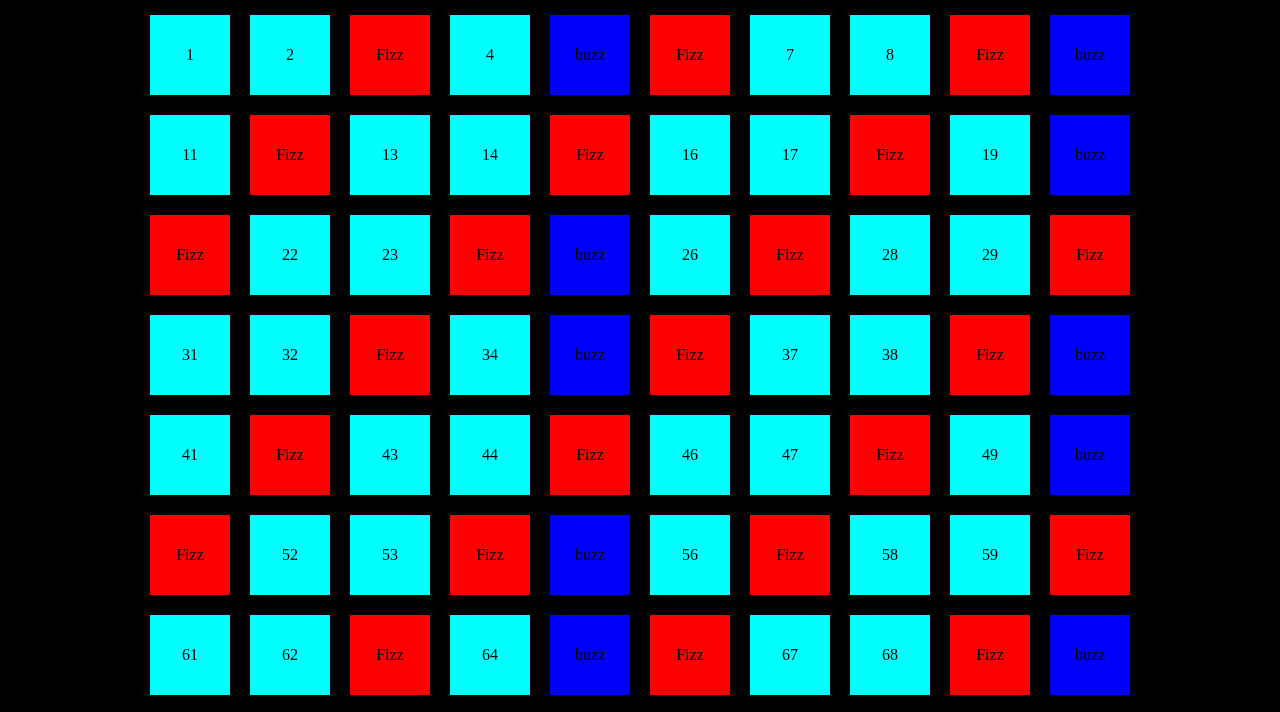
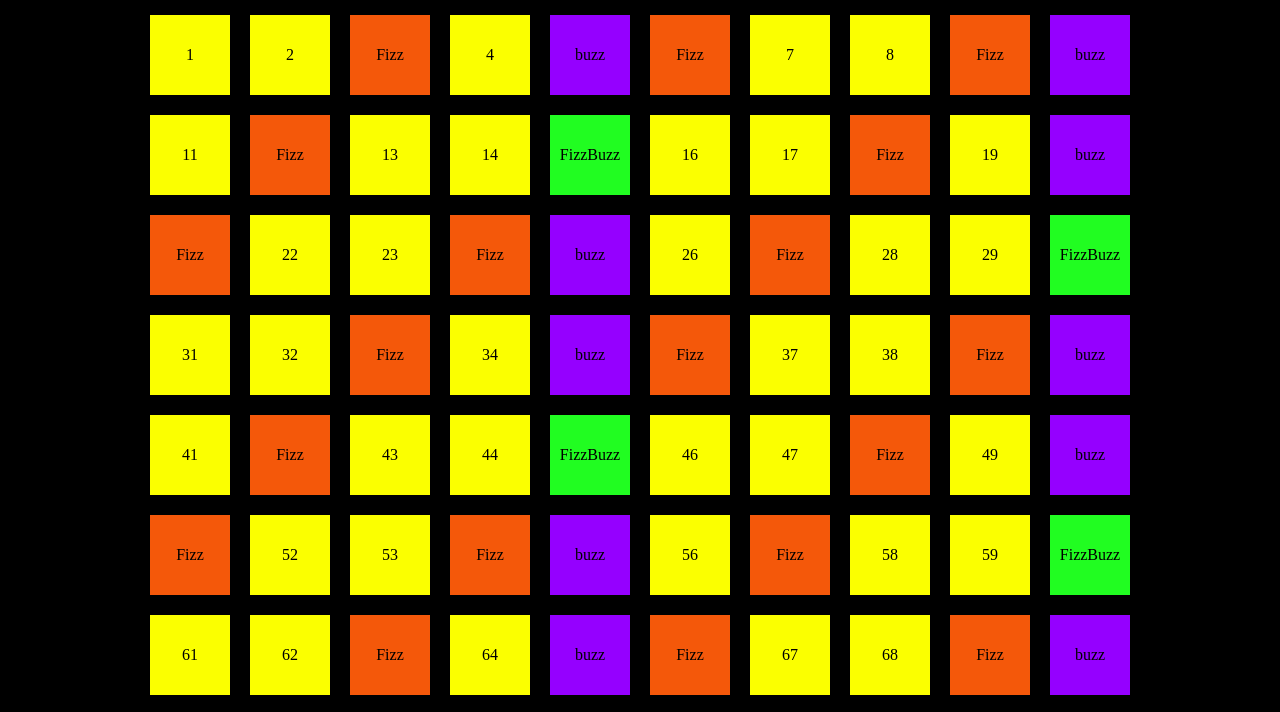
Before and after one commit to pacimarco/js-fizzbuzz, a plain HTML site: page index.html in a window 1280 px wide. Shown: the part 93-805 px from the top of the page. Drawn offline with Linux system fonts and the light colour scheme.

Commit message:
fine esercizio

```diff
--- a/css/style.css
+++ b/css/style.css
@@ -10,11 +10,11 @@
     max-width: 90%;
     width: 1000px;
     margin:  auto;
-    background-color: black;
+    background-color: rgb(0, 0, 0);k;
 }
 
 h1{
-    color: white;
+    color: rgb(255, 47, 0);
     font-size: 50px;
     text-align: center;
     margin: 20px;
@@ -27,22 +27,22 @@ h1{
     justify-content: center;
     align-items: center;
     margin: 10px;
-    background-color: aqua;
-    color: black;
+    background-color: rgb(251, 255, 0);
+    color: rgb(0, 0, 0);
 }
 
 main{
-    background-color: black;
+    background-color: rgb(0, 0, 0);
 }
 
 .box-red{
-    background-color: red;
+    background-color: rgb(244, 88, 10);
 }
 
 .box-blue{
-    background-color: blue;
+    background-color: rgb(149, 0, 255);
 }
 
 .box-green{
-    background-color: green;
+    background-color: rgb(33, 253, 33);
 }
--- a/js/main.js
+++ b/js/main.js
@@ -8,10 +8,10 @@ for (let i=1; i<=100; i++) {
     console.log(i);
    // containerDom.innerHTML += '<div class="box"> i </div>';//
 
-    if (i % 3 ==0) {
-        div.classList.add('box-red');
-        div.innerHTML = 'Fizz';
-        console.log('Fizz');
+    if (i % 3 ==0 && i % 5 ==0) {
+        div.classList.add('box-green');
+        div.innerHTML = 'FizzBuzz';
+        console.log('FizzBuzz');
 
     }else if (i % 5 ==0) {
         div.classList.add('box-blue');
@@ -19,10 +19,10 @@ for (let i=1; i<=100; i++) {
         console.log('Buzz');
 
 
-    }else if (i % 3 ==0 && i % 5 ==0) {
-        div.classList.add('box-green');
-        div.innerHTML = 'FizzBuzz';
-        console.log('FizzBuzz');
+    }else if (i % 3 ==0) {
+        div.classList.add('box-red');
+        div.innerHTML = 'Fizz';
+        console.log('Fizz');
 
     }
     else {
```
